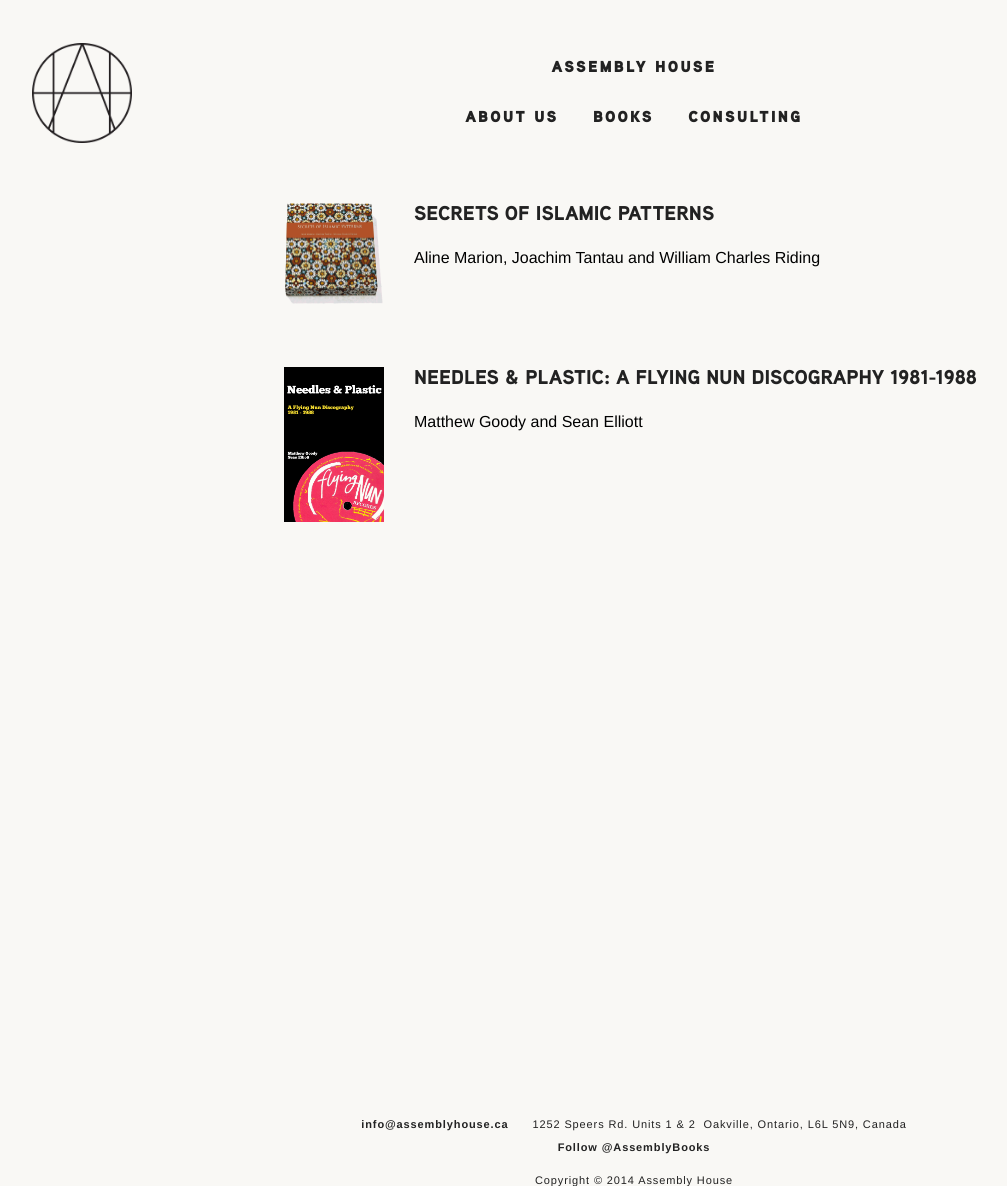
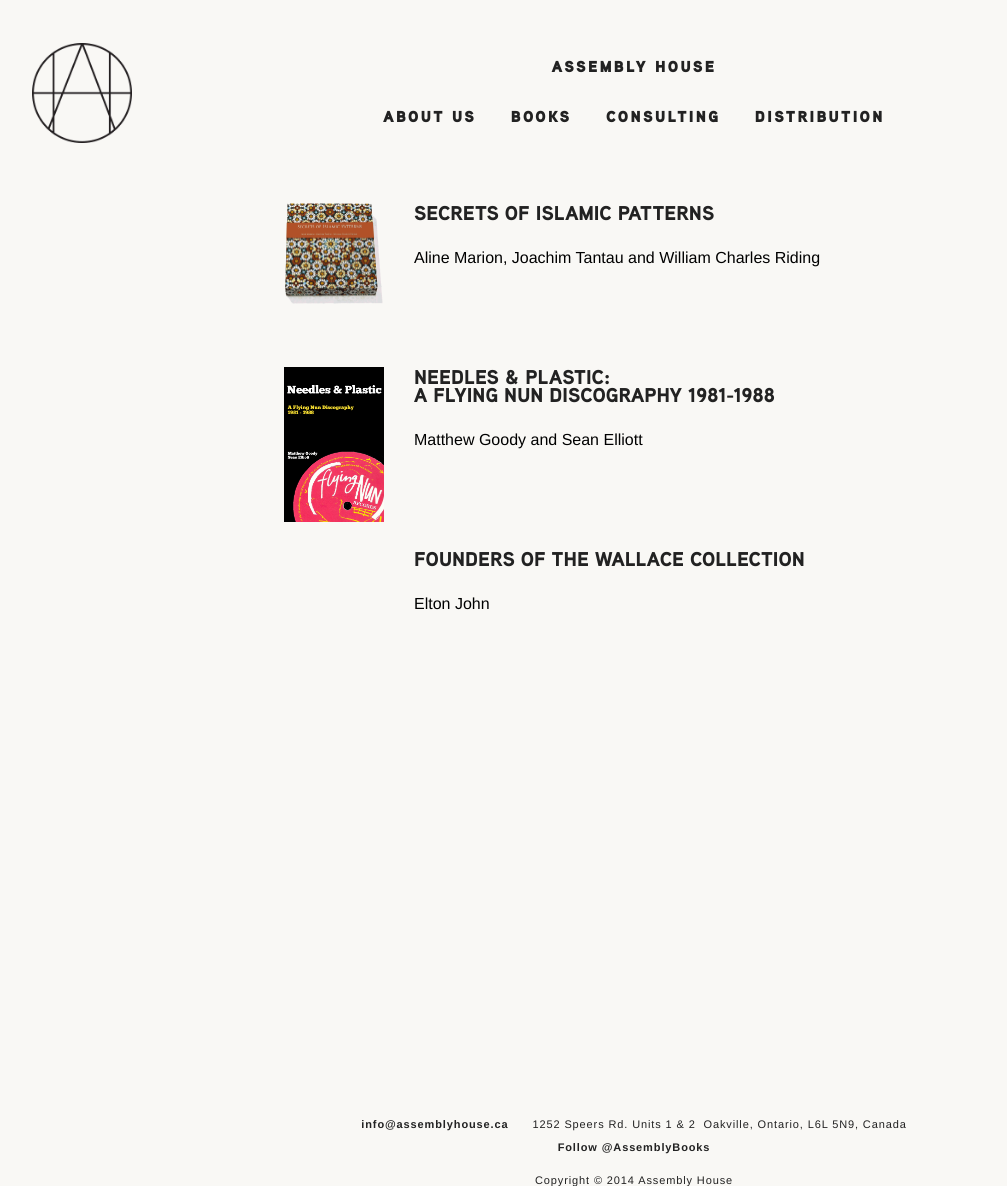
Before and after one commit to darcysaum/assembly-house, a Jekyll site: the page built from books/index.html, in a window 1280 px wide. Shown: the whole page, without its empty margins (6-1013 px from the left). Built offline with Jekyll 4.4.1, drawn with Linux system fonts in a browser that asks for light colours; some web fonts are replaced; Markdown is read by kramdown in place of the engine named in the settings; comment, search, counter and statistics services are not loaded.

Commit message:
adding wallace book. fixing needles title.

```diff
--- a/_data/books.yml
+++ b/_data/books.yml
@@ -7,3 +7,6 @@
   url: needles-and-plastic-flying-nun.html
   image: /img/needles-plastic-cover.jpg
   authors: Matthew Goody and Sean Elliott
+- title: "Founders of the Wallace Collection"
+  authors: "Elton John"
+  url: founders-of-the-wallace-collection.html
--- a/_includes/pagehead.html
+++ b/_includes/pagehead.html
@@ -14,6 +14,7 @@
         <li class="active"><a href="/">ABOUT US</a></li>
         <li><a href="/books/">BOOKS</a></li>
         <li><a href="/consulting/">CONSULTING</a></li>
+        <li><a href="/distribution/">DISTRIBUTION</a></li>
       </ul>
     </div>
   </div>
--- a/books/index.html
+++ b/books/index.html
@@ -10,7 +10,13 @@
       <span class="image">
         <a href="/books/{{book.url}}"><img src='{{book.image}}'></a></span>
       <div class="details">
-        <span class="title"><a href="/books/{{book.url}}">{{book.title}}</a></span>
+        <span class="title"><a href="/books/{{book.url}}">
+        {% if book.display_title != null %}
+          {{book.display_title}}
+        {% else %}
+          {{book.title}}
+        {% endif %}
+        </a></span>
         <span class="authors">{{book.authors}}</span>
       </div>
   </div>
--- a/books/needles-and-plastic-flying-nun.html
+++ b/books/needles-and-plastic-flying-nun.html
@@ -1,6 +1,7 @@
 ---
 layout: books
-title: Needles &amp; Plastic:<br/>A Flying Nun Discography<br/>1981-1988
+title: "Needles &amp; Plastic: A Flying Nun Discography 1981-1988"
+display_title: "Needles &amp; Plastic:<br/>A Flying Nun Discography</br>1981-1988"
 authors: Matthew Goody and Sean Elliott
 image: /img/needles-plastic-cover.jpg
 pages: 275 pages, with 200+ colour images
```
Also changed, not shown: _layouts/books.html (+7 -1 lines), books/founders-of-the-wallace-collection.html (added, +13 -0 lines), distribution/index.html (added, +18 -0 lines), 4 other files.
